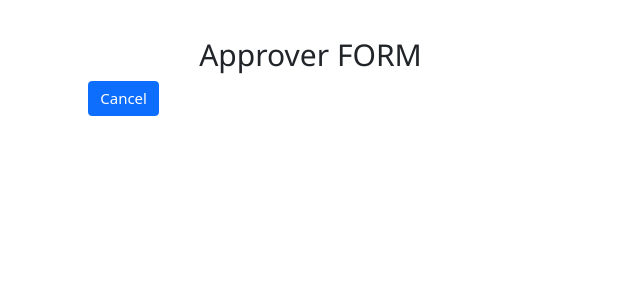
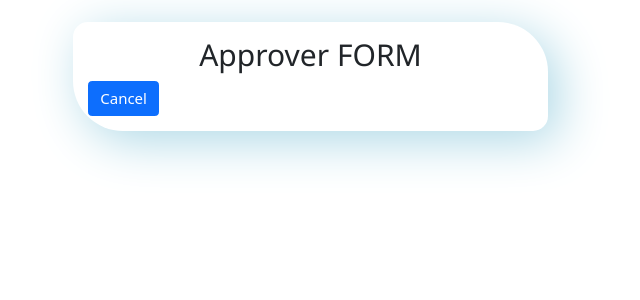
Before and after one commit to acarbonilla/vms, a Django app: template templates/staff/requestEditForm.html in a window 1280 px wide. Shown: the part 53-353 px from the top of the page, without its empty margins (282-922 px from the left). Run offline with Django 5.2, Linux system fonts and the light colour scheme; the template is opened without the code that fills it, so the values that code supplies are empty; some libraries are stand-ins or nearby versions.

Commit message:
Approver form

```diff
--- a/templates/staff/requestEditForm.html
+++ b/templates/staff/requestEditForm.html
@@ -1,7 +1,15 @@
 {% extends 'core/base.html' %}
 {% load widget_tweaks %}
 {% block content %}
-
+<style>
+    /* This is for requestEditForm.html page */
+  #rcorners2 {
+  border-bottom: 2px solid double;
+  border-radius: 15px 50px;
+  padding: 20px;
+  box-shadow: 10px 10px 50px lightblue;
+  }
+</style>
 <div class="container">
 
     <div class="row">
```
